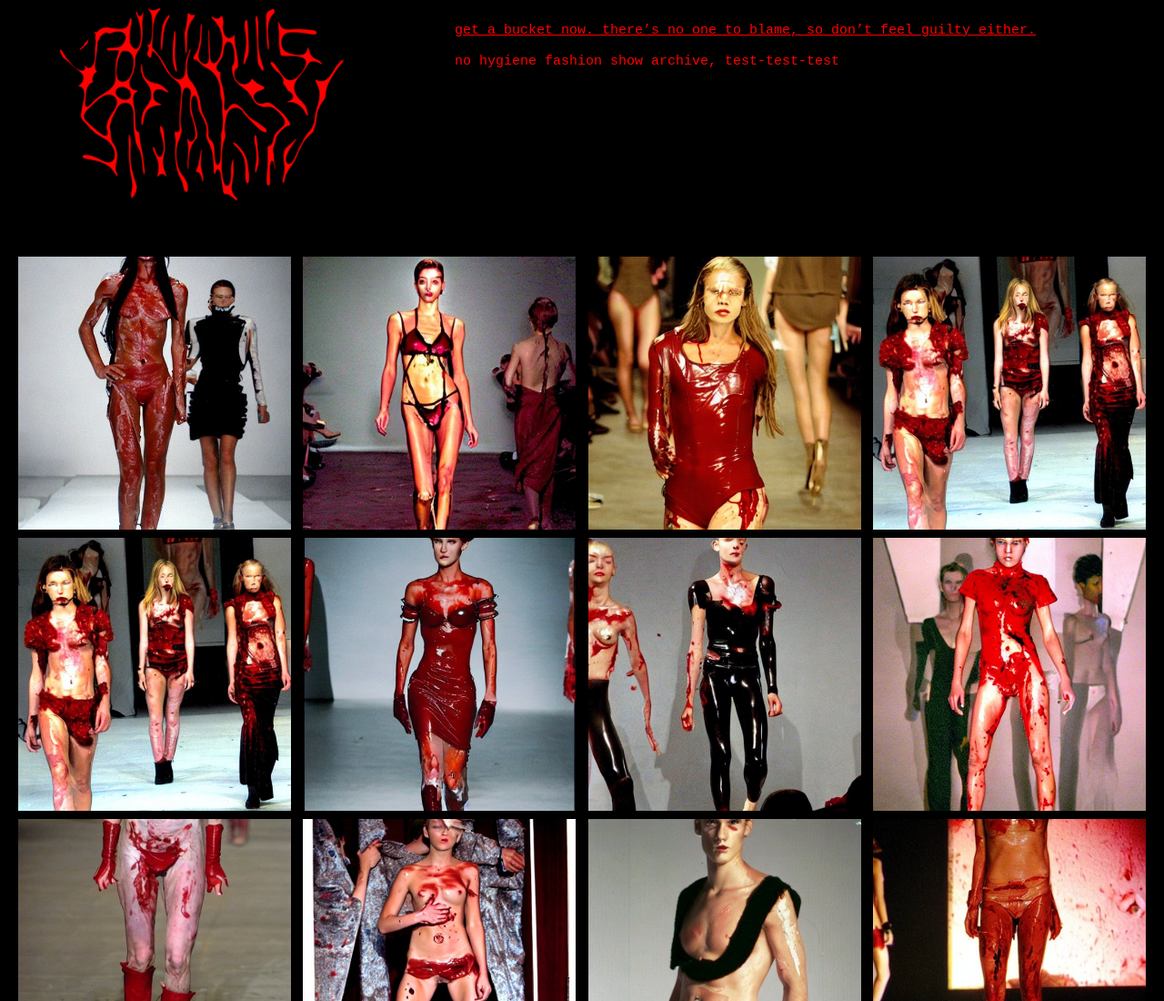
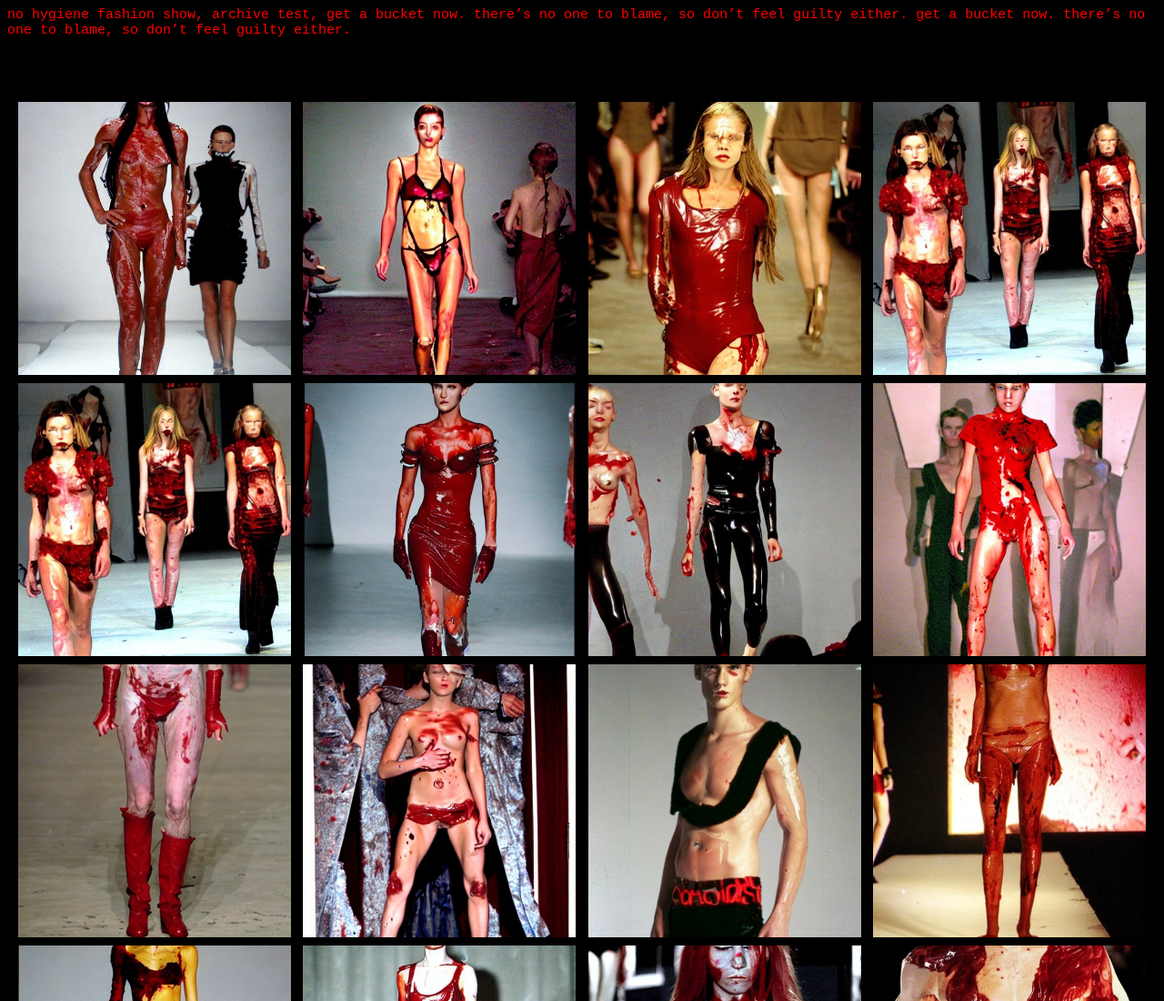
Before and after one commit to nohygiene/nohygienefashion, a plain HTML site: page nohygienefashioninstallation.html in a window 1280 px wide. Shown: the top 1100 px of the page at 91% size. Drawn offline with Linux system fonts and the light colour scheme.

Commit message:
Update nohygienefashioninstallation.html

```diff
--- a/nohygienefashioninstallation.html
+++ b/nohygienefashioninstallation.html
@@ -50,25 +50,13 @@
 </head>
 </body>
 
-<img src="formlessred.png" onclick="window.open('https://formless.tez.page/', '_blank')" style="width:400px; height:224px;" float: left;
-alt="" title="get a bucket now. there’s no one to blame, so don’t feel guilty either." class="red">
-
 <body style="background-color: black;"></body>
 
 
-<p class="text">
-
-
-  <a href="https://foundation.app/@formless" target="_blank">get a bucket now. there’s no one to blame, so don’t feel guilty either.</a>
-  <br>
-  <br>
-  no hygiene fashion show
-  archive, test-test-test
+no hygiene fashion show, archive test, get a bucket now. there’s no one to blame, so don’t feel guilty either. get a bucket now. there’s no one to blame, so don’t feel guilty either.
 
 
 
-
- </p>
 
 <style>
 .red {
@@ -128,11 +116,7 @@ alt="" title="get a bucket now. there’s no one to blame, so don’t feel guilt
 
 
 <body>
-  <br>
-  <br>
-  <br>
-  <br>
-  <br>
+
 
   <style>
     .red-text {
@@ -150,13 +134,7 @@ alt="" title="get a bucket now. there’s no one to blame, so don’t feel guilt
 <body>
 
 </body>
-<br>
-<br>
-<br>
-<br>
-<br>
-<br>
-<br>
+
 <br>
 <br>
 <br>
@@ -226,10 +204,8 @@ alt="" title="get a bucket now. there’s no one to blame, so don’t feel guilt
     <img src="sample70.jpg" width="300" height="300" class="gorsel-alan">
 
 
-  <br>
-  <br>
-  <br>
-  <br>
+
+
   <br>
 
   <head>
@@ -251,13 +227,6 @@ alt="" title="get a bucket now. there’s no one to blame, so don’t feel guilt
 
 
 
-
-
-
-
-
-
-
 </body>
 </body>
 </html>
```
